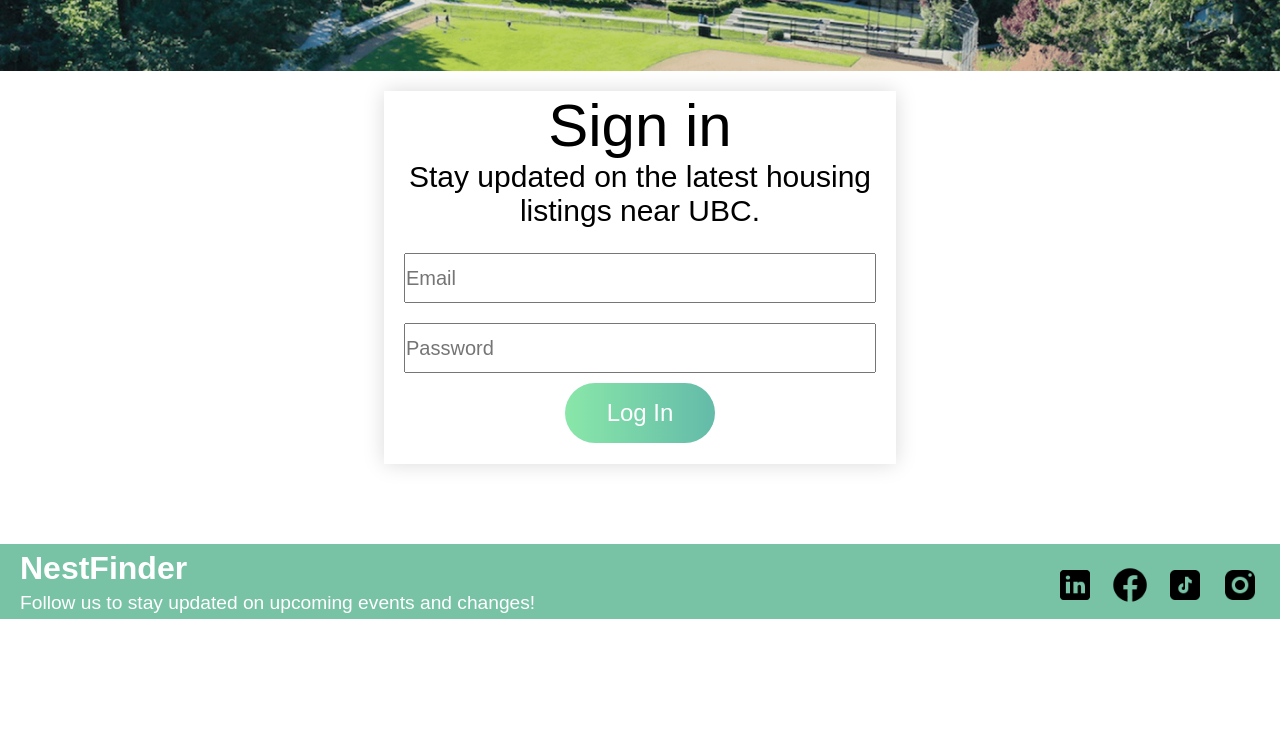
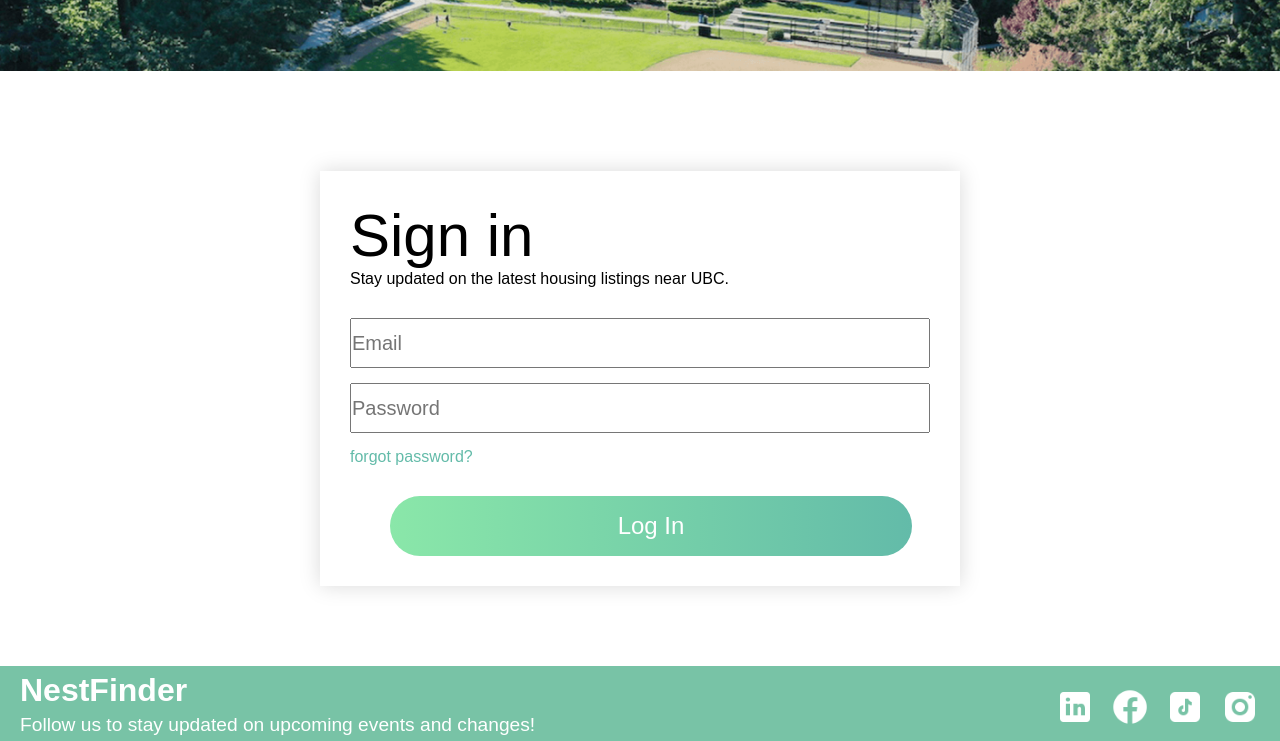
Before and after one commit to anthonyl8/nest-finder, a plain HTML site: page login.html in a window 1280 px wide. Shown: the part 381-1122 px from the top of the page. Before the commit the page ends 1000 px from the top, so only its background shows below. Drawn offline with Linux system fonts and the light colour scheme; a web font is replaced by a local one.

Commit message:
login page css changes

```diff
--- a/login.html
+++ b/login.html
@@ -25,17 +25,21 @@
       <img src = "images/apartment-view.png" class="apartment-view">
       <div class="nest-finder-overlaid">Login to NestFinder</div>
     </div>
+    <div class="login-container">
       <div class="form-box">
         <form>
           <div class="fields-area">
             <p class="heading">Sign in</p>
-          <p class="sub-title">Stay updated on the latest housing listings near UBC.</p>
+            <p class="sub-title-login">Stay updated on the latest housing listings near UBC.</p>
             <input type="text" class="field" id="username" name="username" placeholder="Email">
             <input type="password" class="field"id="password" name="password" placeholder="Password">
+            <a class="forgot-password-link" href="https://portal.nwplus.io"><p class="forgot-password">forgot password?</p></a>
             <button type="submit" class="submit-button" placeholder="Password">Log In</button>
           </div>
         </form>
       </div>
+    </div>
+
 
     <footer class="footer">
       <div class="footer-content">
@@ -44,10 +48,10 @@
           <p>Follow us to stay updated on upcoming events and changes!</p>
         </div>
         <div class="footer-icons">
-          <a href="https://portal.nwplus.io" target="_blank"><img src="icons/linkedin-footer.png" alt="LinkedIn Icon" class="icon"></a>
-          <a href="https://portal.nwplus.io" target="_blank"><img src="icons/facebook-footer.png" alt="Facebook Icon" class="icon"></a>
-          <a href="https://portal.nwplus.io" target="_blank"><img src="icons/tiktok-footer.png" alt="TikTok Icon" class="icon"></a>
-          <a href="https://portal.nwplus.io" target="_blank"><img src="icons/instagram-footer.png" alt="Instagram Icon" class="icon"></a>
+          <a href="https://portal.nwplus.io" target="_blank"><img src="icons/linkedin-footer.png" alt="LinkedIn Icon" class="social-footer"></a>
+          <a href="https://portal.nwplus.io" target="_blank"><img src="icons/facebook-footer.png" alt="Facebook Icon" class="social-footer"></a>
+          <a href="https://portal.nwplus.io" target="_blank"><img src="icons/tiktok-footer.png" alt="TikTok Icon" class="social-footer"></a>
+          <a href="https://portal.nwplus.io" target="_blank"><img src="icons/instagram-footer.png" alt="Instagram Icon" class="social-footer"></a>
         </div>
       </div>
     </footer>
--- a/style.css
+++ b/style.css
@@ -78,12 +78,8 @@ p, h1 {
   display: block;
   text-align: center;
   margin-bottom: 15px;
-}
-.sub-title {
-  font-size: 30px;
-  display: block;
+  margin-top: 0;
   text-align: center;
-  margin-bottom: 15px;
 }
 
 .join-buttons {
@@ -406,11 +402,33 @@ font-family: Abhaya Libre, Arial, sans-serif;
   border-radius: 50%;  /* Optional: to match the rounded style */
 }
 
+.login-container {
+  display: flex;
+  align-items: center;
+  justify-content: center;
+  margin-top: 100px;
+}
+
 .form-box {
-  margin: 0 auto;
   padding-bottom: 1px;
-  width: 40%;
+  width: 50%;
+  padding: 10px;
   box-shadow: 0 0 20px rgba(0, 0, 0, 0.15);
+  font-family: Abhaya Libre, Arial, sans-serif;
+}
+
+.form-box p {
+  text-align: left;
+}
+
+.form-box button {
+  margin-left: 40px;
+  margin-top: 30px;
+  font-family: Abhaya Libre, Arial, sans-serif;
+}
+
+.sub-title-login {
+  margin-bottom: 30px;
 }
 
 .fields-area {
@@ -422,8 +440,7 @@ font-family: Abhaya Libre, Arial, sans-serif;
   width: 100%;
   font-family: Arial;
   font-size: 20px;
-  margin-top: 10px;
-  margin-bottom: 10px;
+  margin-bottom: 15px;
 }
 
 .field-name {
@@ -433,6 +450,11 @@ font-family: Abhaya Libre, Arial, sans-serif;
   margin-right: 10px;
 }
 
+.forgot-password-link {
+  text-decoration: none;
+  color: #63BBA9;
+}
+
 .heading {
   margin-top: 0;
   margin-bottom: 0;
@@ -440,10 +462,6 @@ font-family: Abhaya Libre, Arial, sans-serif;
   text-align: center;
 }
 
-.sub-title {
-  margin-top: 0;
-  text-align: center;
-}
 
 .submit-button {
   border-radius: 30px;
@@ -451,8 +469,7 @@ font-family: Abhaya Libre, Arial, sans-serif;
   height: 60px;
   cursor: pointer;
   display: block;
-  width: 150px;
-  margin: 0 auto;
+  width: 90%;
   background-image: linear-gradient(to right, #8AE7A9, #63BBA9);
   border-style: none;
   color: white;
```
Also changed, not shown: browsepage.html (+4 -4 lines), housepage.html (+4 -4 lines). Lines whose indentation alone changed are shown as unchanged.
